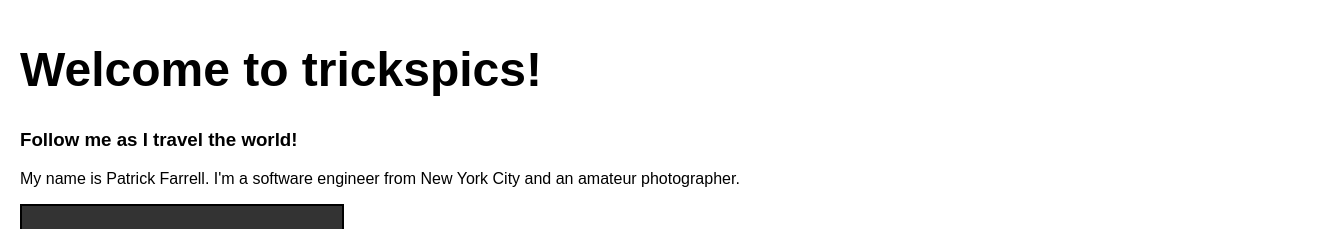
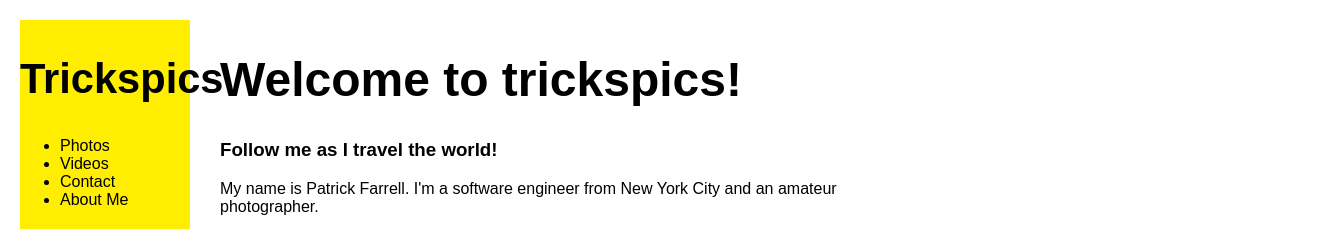
Before and after one commit to pfarrell85/trickspics, a plain HTML site: page index.html in a window 1280 px wide. Shown: the top 229 px of the page, 1330 px wide, since content can reach past the window. Drawn offline with Linux system fonts and the light colour scheme; grey boxes are pictures that could not be loaded.

Commit message:
Add navigation section and main section.

```diff
--- a/index.html
+++ b/index.html
@@ -9,6 +9,20 @@
 
 <body>
 
+  <div class="container">
+
+  <div class="nav">
+    <h2>Trickspics</h2>
+      <ul>
+        <li>Photos</li>
+        <li>Videos</li>
+        <li>Contact</li>
+        <li>About Me</li>
+    </ul>
+  </div>
+
+  <div class="main">
+
     <h1>Welcome to trickspics!</h1>
     <h3>Follow me as I travel the world!</h3>
 
@@ -19,6 +33,8 @@
     </video>
 
     <a href="cities.html">Here is a list of cities where I have been.</a>
+
+  </div>
 </body>
 
 </html>
```
Lines whose indentation alone changed are shown as unchanged.
